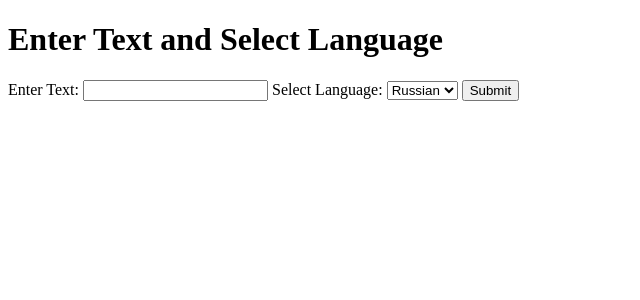
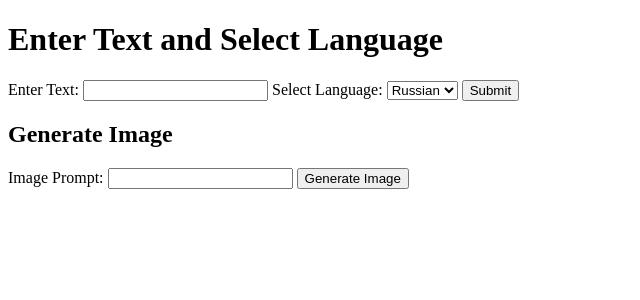
Before and after one commit to Lokankara/Flask-REST-Api, a Flask app: page / in a window 1280 px wide. Shown: the top 300 px of the page, without its empty margins (0-640 px from the left). Run offline with Flask 3, Linux system fonts and the light colour scheme; parts of the project's set-up code (start-up, migrations or seed data) failed here and were passed over.

Commit message:
add image

```diff
--- a/app/app.py
+++ b/app/app.py
@@ -8,7 +8,7 @@ from deep_translator import GoogleTranslator
 # migrate = Migrate()
 
 client = Client()
-models = ["gpt-4", "gpt-4-turbo", "gpt-4-mini", "gpt-3.5-turbo"]
+models = ["gpt-4-turbo", "gpt-4o-mini", "gpt-3.5-turbo", "gpt-4o"]
 
 def create_app():
     app = Flask(__name__, template_folder='templates')
@@ -43,4 +43,20 @@ def create_app():
 
         return jsonify({'translations': results})
 
+    @app.route('/api/generate-image', methods=['POST'])
+    def generate_image():
+        data = request.json
+        prompt = data['prompt']
+
+        try:
+            response = client.images.generate(
+                model="dall-e-3",
+                prompt=prompt
+            )
+            image_url = response.data[0].url
+            return jsonify({'imageUrl': image_url})
+
+        except Exception as e:
+            return jsonify({'error': str(e)}), 500
+
     return app
--- a/app/templates/index.html
+++ b/app/templates/index.html
@@ -4,6 +4,27 @@
     <meta charset="UTF-8">
     <meta name="viewport" content="width=device-width, initial-scale=1.0">
     <title>Text Submission with Language Selection</title>
+    <style>
+        #loader {
+            display: none;
+            border: 8px solid #f3f3f3;
+            border-top: 8px solid #3498db;
+            border-radius: 50%;
+            width: 50px;
+            height: 50px;
+            animation: spin 1s linear infinite;
+            margin: 20px auto;
+        }
+
+        @keyframes spin {
+            0% {
+                transform: rotate(0deg);
+            }
+            100% {
+                transform: rotate(360deg);
+            }
+        }
+    </style>
 </head>
 <body>
 <h1>Enter Text and Select Language</h1>
@@ -19,10 +40,44 @@
 
     <button type="button" onclick="submitForm()">Submit</button>
 </form>
-
+<div id="loader"></div>
 <div id="result"></div>
 
+<h2>Generate Image</h2>
+<form id="imageForm">
+    <label for="imagePrompt">Image Prompt:</label>
+    <input type="text" id="imagePrompt" name="imagePrompt" required>
+    <button type="button" onclick="generateImage()">Generate Image</button>
+</form>
+
+<div id="imageResult"></div>
+
 <script>
+    async function generateImage() {
+        const imagePrompt = document.getElementById('imagePrompt').value;
+        const imageResultDiv = document.getElementById('imageResult');
+        imageResultDiv.innerHTML = '';
+
+        try {
+            const response = await fetch('/api/generate-image', {
+                method: 'POST',
+                headers: {'Content-Type': 'application/json'},
+                body: JSON.stringify({prompt: imagePrompt})
+            });
+
+            if (!response.ok) {
+                console.log(response.statusText);
+            }
+
+            const result = await response.json();
+            const imageUrl = result.imageUrl;
+            imageResultDiv.innerHTML = `<img src="${imageUrl}" alt="Generated Image" style="max-width: 100%; height: auto;">`;
+
+        } catch (error) {
+            imageResultDiv.innerHTML = `Error: ${error.message}`;
+        }
+    }
+
     async function submitForm() {
         const inputText = document.getElementById('inputText').value;
         const selectedLanguage = document.getElementById('language').value;
@@ -32,12 +87,12 @@
             return;
         }
 
-        const data = { inputText, selectedLanguages: [selectedLanguage] };
+        const data = {inputText, selectedLanguages: [selectedLanguage]};
 
         try {
             const response = await fetch('/api/process-text', {
                 method: 'POST',
-                headers: { 'Content-Type': 'application/json' },
+                headers: {'Content-Type': 'application/json'},
                 body: JSON.stringify(data)
             });
 
```
